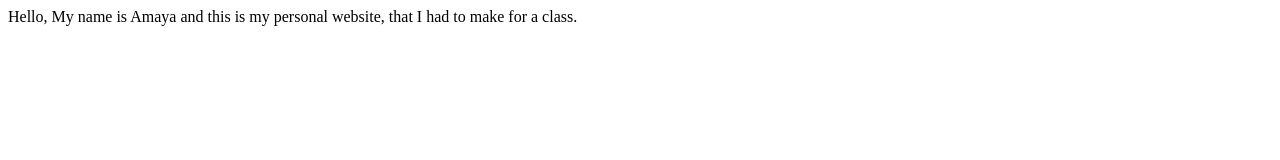
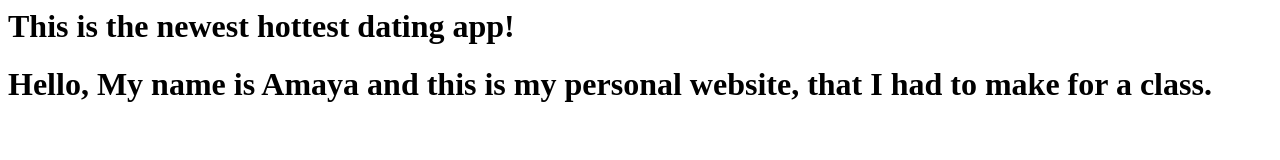
Before and after one commit to asingleton11/asingleton.github.io, a plain HTML site: page index.html in a window 1280 px wide. Drawn offline with Linux system fonts and the light colour scheme.

Commit message:
Im Just having some, added a title

```diff
--- a/index.html
+++ b/index.html
@@ -1 +1,4 @@
+<h1>This is the newest hottest dating app!<h1>
+
+
 Hello, My name is Amaya and this is my personal website, that I had to make for a class.
```
